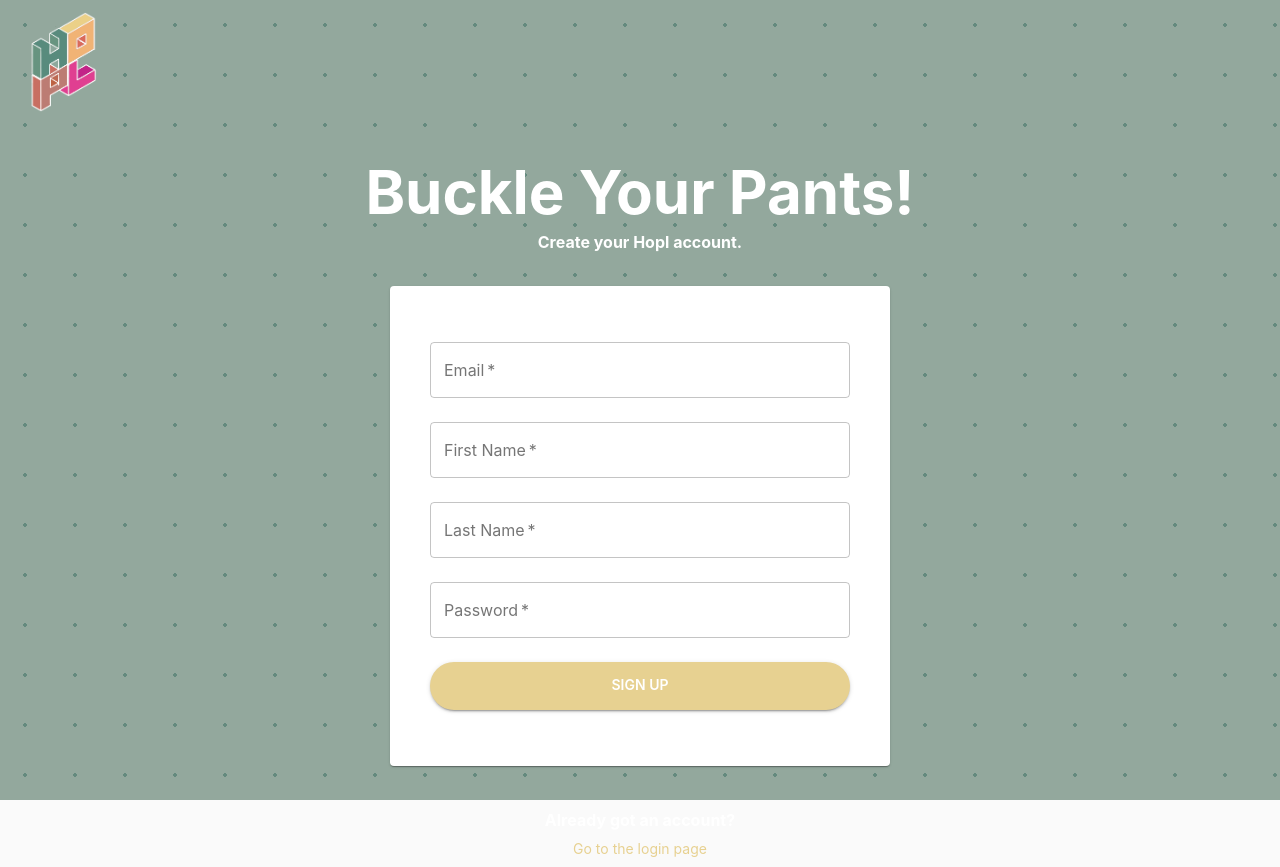
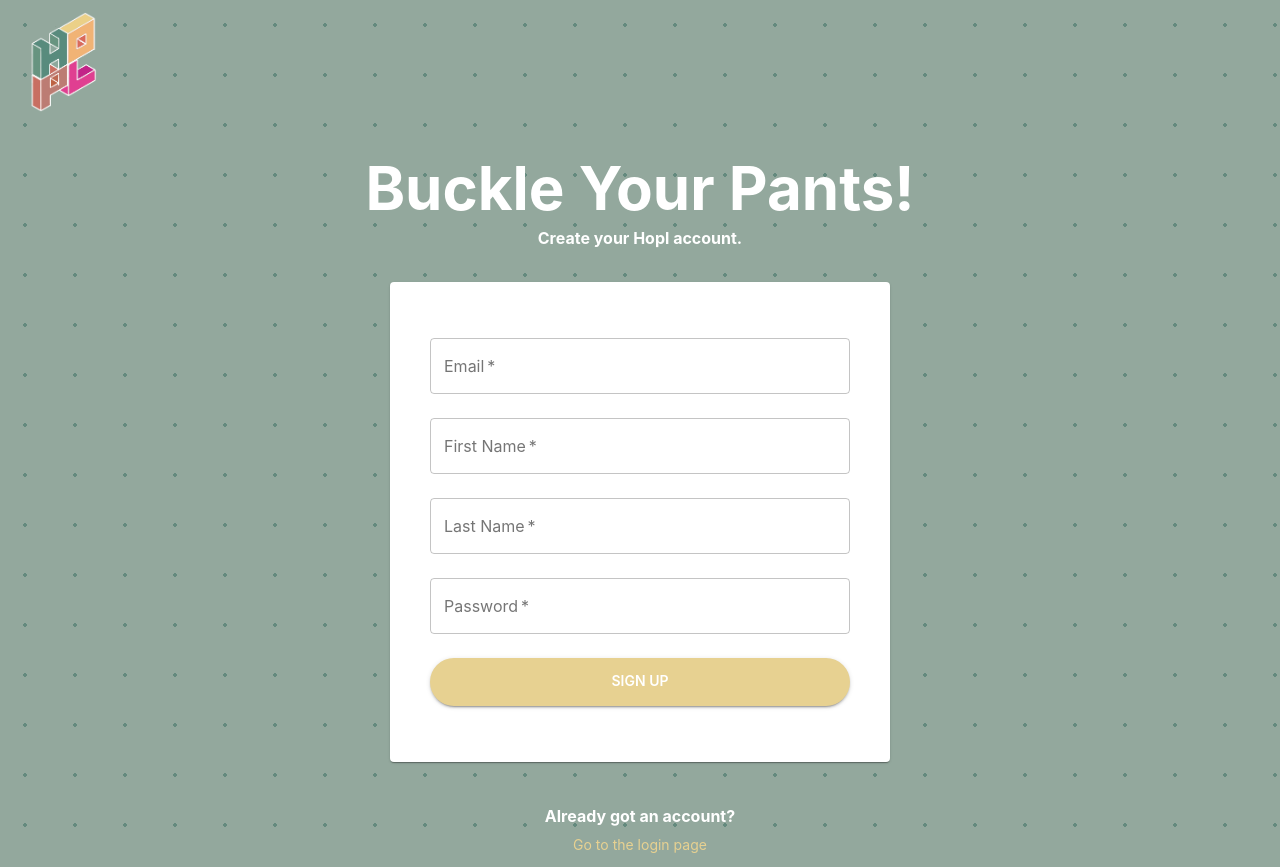
Before and after one commit to Pros0/hopl, a Next.js app in the folder app/: page /signup in a window 1280 px wide. Built offline with nearby package versions, Linux system fonts and the light colour scheme; no server answers.

Commit message:
Minor style fixes

```diff
--- a/app/components/common/NotLoggedIn/styles.js
+++ b/app/components/common/NotLoggedIn/styles.js
@@ -4,19 +4,19 @@ import Typography from '@material-ui/core/Typography';
 import MuiButton from '@material-ui/core/Button';
 
 export const PageWrapper = styled.div`
-  height: 100%;
+  min-height: ${({ theme }) => theme.viewPortHeight || '100%'};
   background: ${({ theme }) => theme.palette.offBackground.main};
   background-image: ${({
     theme,
   }) => `radial-gradient(${theme.palette.offBackground.dark} 2px, transparent 1px),
   radial-gradient(${theme.palette.offBackground.dark} 1px, transparent 2px);`}
   background-size: 50px 50px;
+  padding: ${({ theme }) => theme.spacing(1.5, 1.5, 1.5, 1.5)};
 `;
 
 export const LogoWrapper = styled.div`
   width: 100%;
   display: flex;
-  padding: ${({ theme }) => theme.spacing(1.5, 1.5, 0.5, 1.5)};
 `;
 
 export const ContentWrapper = styled.div`
--- a/app/theme/globalBodyHeightStyle.js
+++ b/app/theme/globalBodyHeightStyle.js
@@ -6,7 +6,6 @@ const GlobalStyle = createGlobalStyle`
   body, #__next {
     min-height: ${({ theme, viewPortHeight }) =>
       theme.viewPortHeight || viewPortHeight || '100vh'};
-    height: 100%;
   }
 `;
 
```
